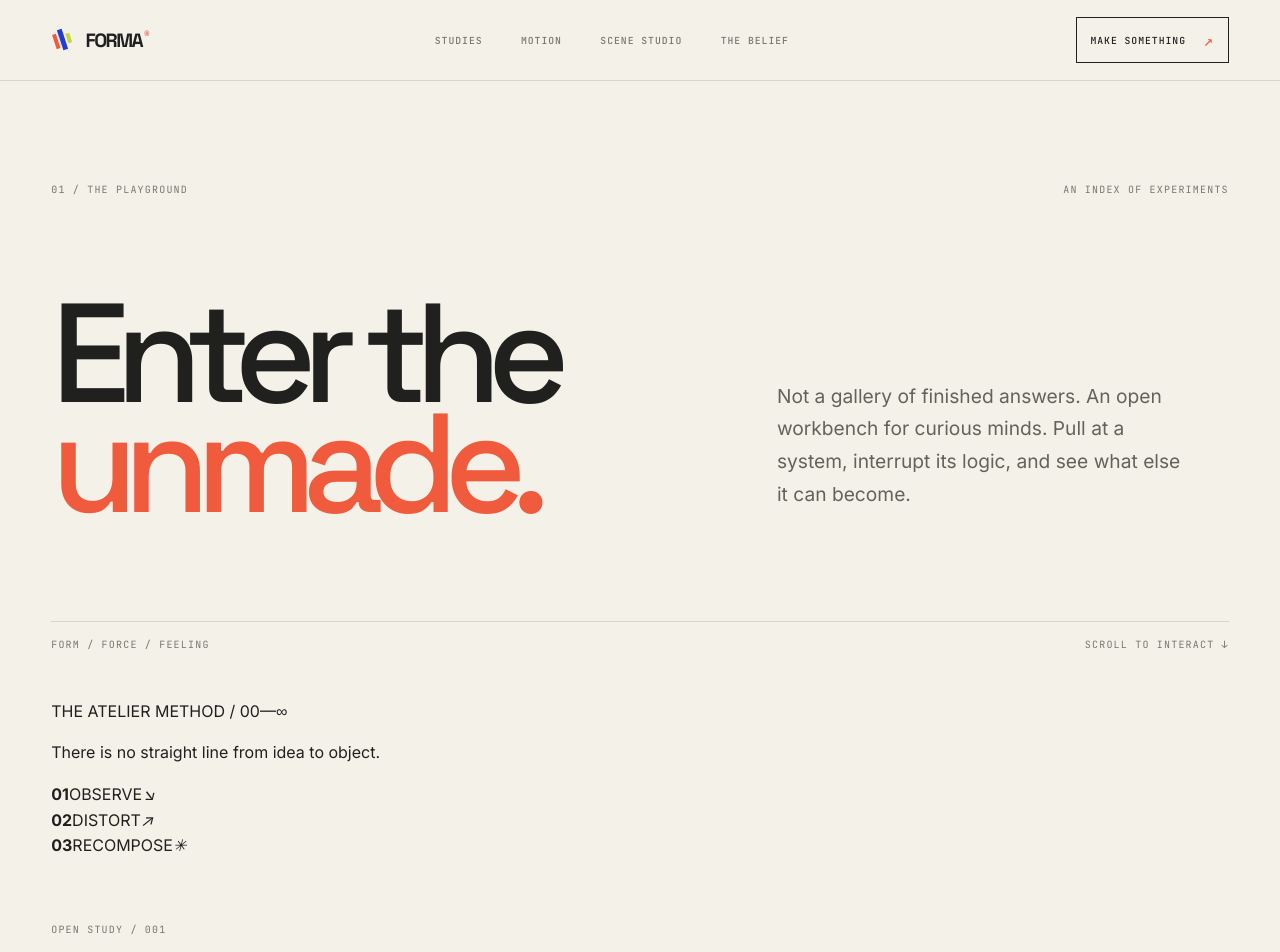
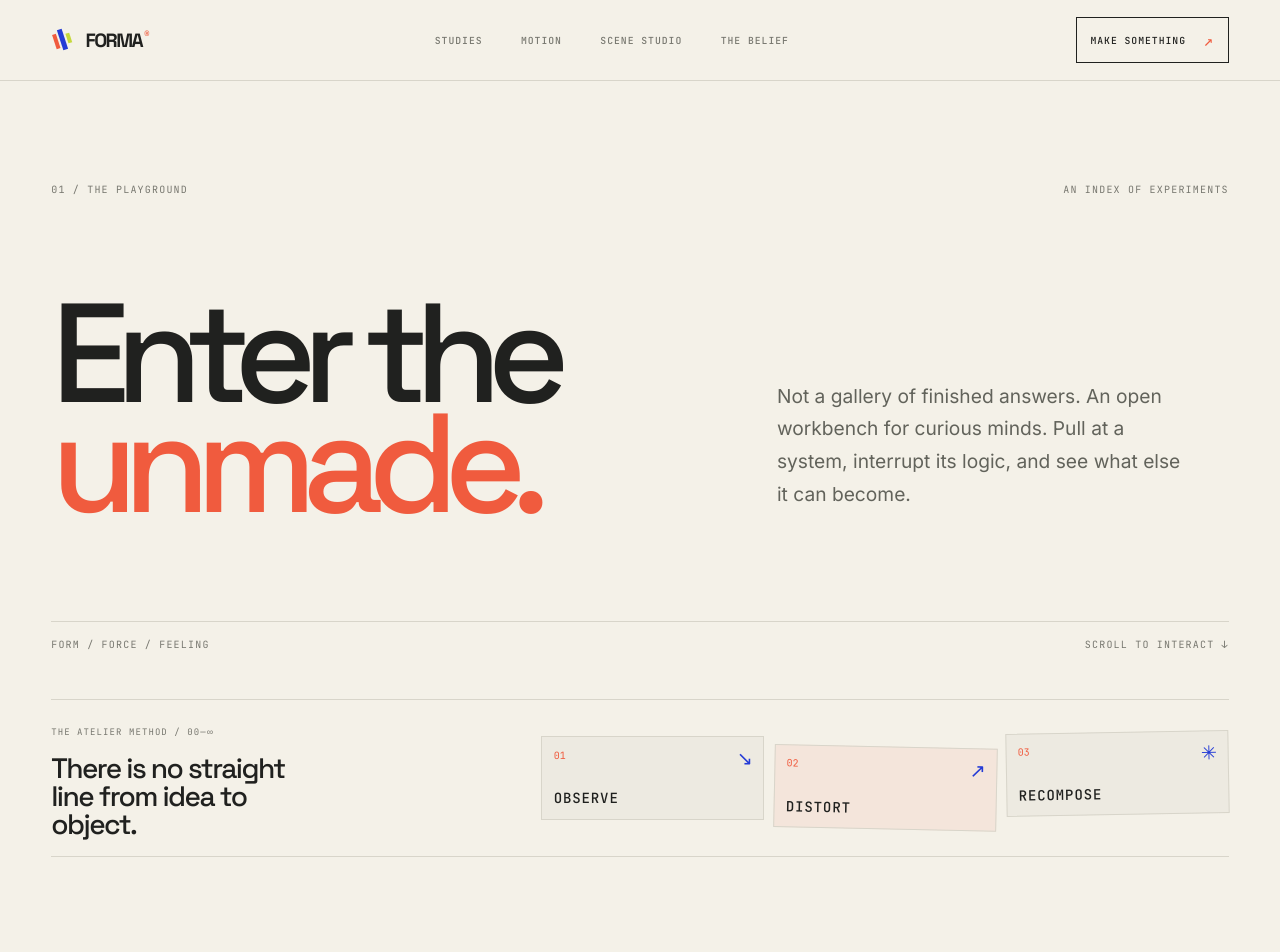
Before and after one commit to poltergit/forma, a Next.js app: page /playground in a window 1280 px wide. Shown: the top 952 px of the page. Built offline with nearby package versions, Linux system fonts and the light colour scheme; no server answers.

Commit message:
style: compose playground process interlude

```diff
--- a/src/app/playground/page.module.css
+++ b/src/app/playground/page.module.css
@@ -17,3 +17,17 @@
 .next p { margin: 0; font: 500 clamp(1.7rem, 4vw, 3.6rem)/1.05 var(--font-display); letter-spacing: -.06em; }
 @media (max-width: 700px) { .introGrid { grid-template-columns: 1fr; gap: 2rem; padding-block: 3.5rem; } .introGrid h1 { font-size: clamp(4.3rem, 17vw, 7rem); } .experimentHeading { align-items: start; flex-direction: column; } .next { flex-direction: column; } }
 @media (max-width: 380px) { .introMeta, .introFoot { font-size: 8px; } }
+
+.process{position:relative;display:grid;grid-template-columns:.8fr 1.2fr;gap:2rem;align-items:center;margin:0 0 clamp(3rem,7vw,6rem);padding:1.1rem 0;border-block:1px solid var(--color-border)}
+.processLead>span{color:var(--color-text-muted);font:9px var(--font-mono);letter-spacing:.12em}
+.processLead p{max-width:17rem;margin:.7rem 0 0;font:500 clamp(1.2rem,2.2vw,2rem)/1 var(--font-display);letter-spacing:-.055em}
+.processSteps{display:grid;grid-template-columns:repeat(3,1fr);gap:.6rem}
+.processSteps>div{position:relative;display:flex;min-height:5.2rem;flex-direction:column;justify-content:space-between;padding:.7rem;border:1px solid var(--color-border);background:color-mix(in srgb,var(--color-surface) 55%,transparent);transition:transform .25s ease,border-color .25s ease}
+.processSteps>div:nth-child(2){transform:translateY(.65rem) rotate(1.2deg);background:rgb(240 91 62 / .08)}
+.processSteps>div:nth-child(3){transform:translateY(-.25rem) rotate(-1deg)}
+.processSteps>div:hover{z-index:1;transform:translateY(-.35rem) rotate(0);border-color:var(--brand-coral)}
+.processSteps b{color:var(--brand-coral);font:10px var(--font-mono)}
+.processSteps span{font:500 clamp(.65rem,1.1vw,.9rem) var(--font-mono);letter-spacing:.06em}
+.processSteps i{position:absolute;right:.65rem;top:.55rem;color:var(--brand-blue);font:normal 1.2rem var(--font-display)}
+@media(max-width:700px){.process{grid-template-columns:1fr;gap:1.25rem}.processLead p{max-width:24rem}.processSteps>div{min-height:4.5rem;padding:.55rem}.processSteps span{font-size:clamp(.55rem,2.2vw,.75rem)}}
+@media(prefers-reduced-motion:reduce){.processSteps>div{transition:none}}
```
